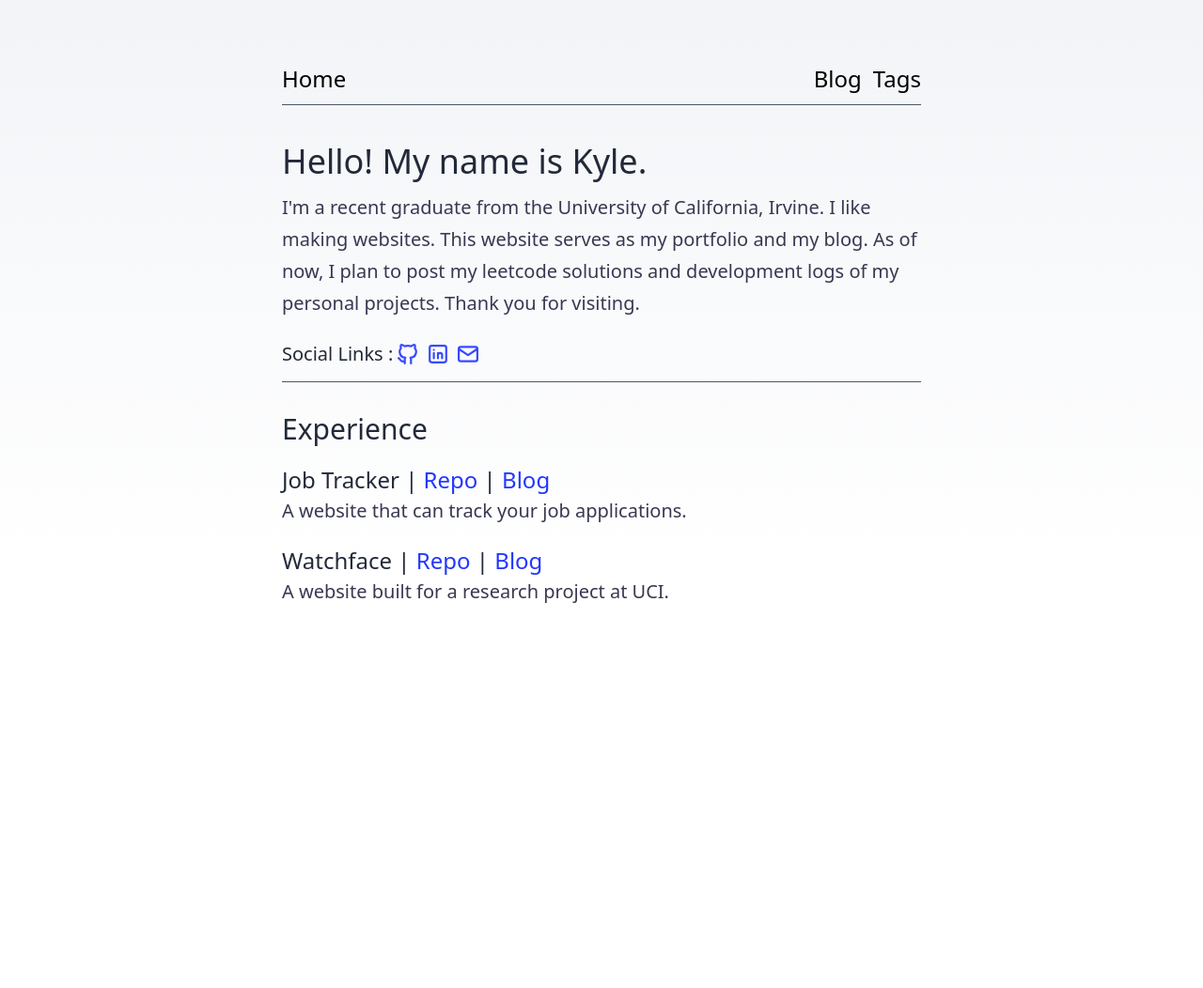
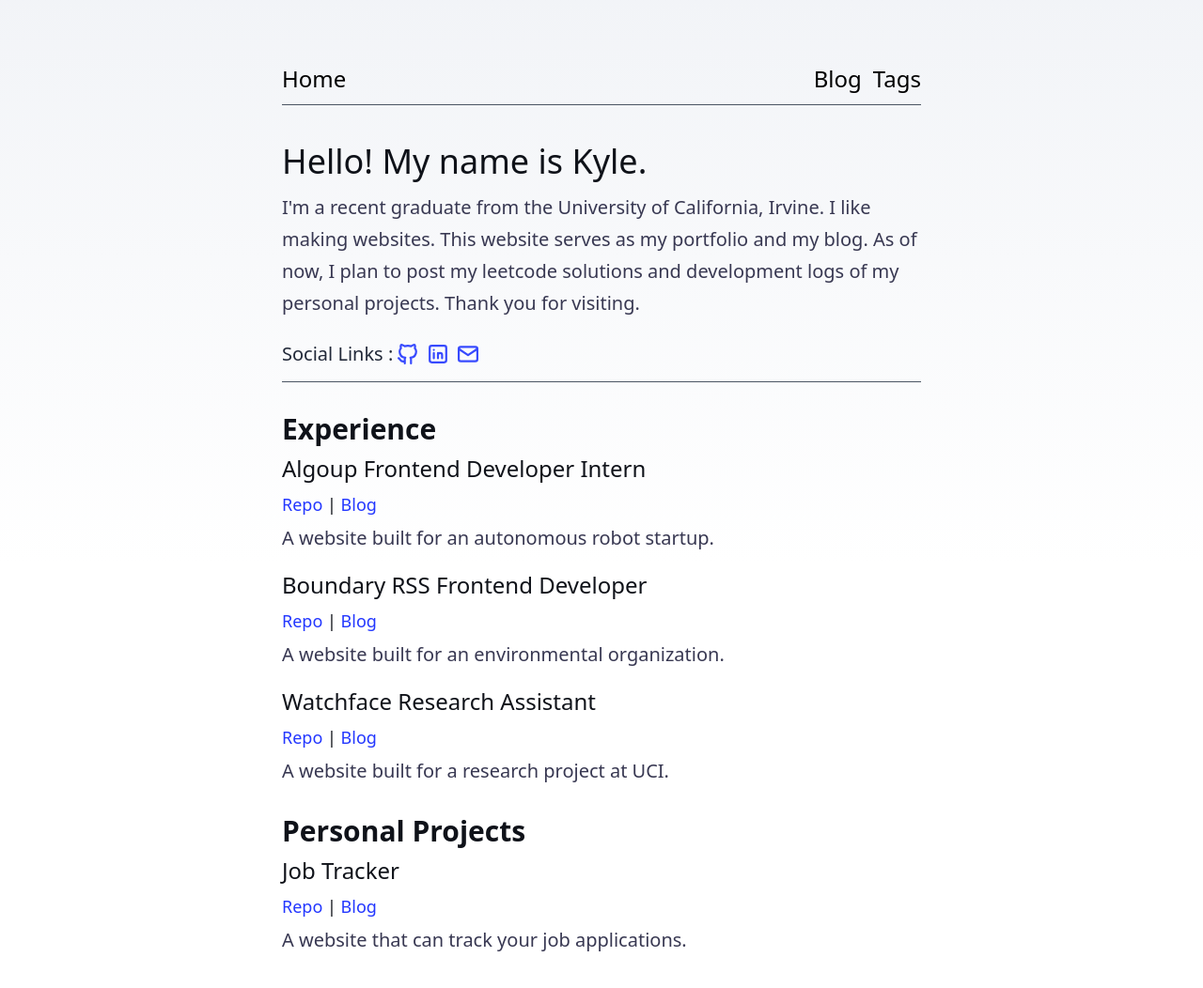
Before and after one commit to KyleHu14/personal-website, an Astro site: page / in a window 1280 px wide. Shown: the whole page at 94% size. Before the commit the page ends 800 px from the top, so only its background shows below. Built offline with nearby package versions, Linux system fonts and the light colour scheme; Astro itself is replaced by a stand-in of ours.

Commit message:
added some project links

```diff
--- /dev/null
+++ b/src/components/ProjectContainer.tsx
@@ -0,0 +1,26 @@
+import ProjectLink from "./ProjectLink"
+
+interface Props {
+	title: string
+	repoLink: string
+	blogLink: string
+	description: string
+}
+
+export function ProjectContainer({
+	title,
+	repoLink,
+	blogLink,
+	description,
+}: Props) {
+	return (
+		<div>
+			<h3 className="text-2xl">{title}</h3>
+			<h4 className="text-lg">
+				<ProjectLink link={repoLink} text="Repo" /> |{" "}
+				<ProjectLink link={blogLink} text="Blog" />
+			</h4>
+			<p className="text-xl">{description}</p>
+		</div>
+	)
+}
--- a/src/pages/index.astro
+++ b/src/pages/index.astro
@@ -5,7 +5,7 @@ import { SITE_TITLE, SITE_DESCRIPTION } from "../consts"
 import Header from "@components/Navbar/Navbar"
 import HorizontalLine from "@components/HorizointalLine"
 import SocialLinks from "@components/SocialLinks"
-import ProjectLink from "@components/ProjectLink"
+import { ProjectContainer } from "@components/ProjectContainer"
 ---
 
 <!doctype html>
@@ -16,34 +16,66 @@ import ProjectLink from "@components/ProjectLink"
 	<body>
 		<Header />
 		<main class="text-left mt-10">
-			<div class="text-4xl mb-3">Hello! My name is Kyle.</div>
-			<p>
-				I'm a recent graduate from the University of California, Irvine.
-				I like making websites. This website serves as my portfolio and
-				my blog. As of now, I plan to post my leetcode solutions and
-				development logs of my personal projects. Thank you for
-				visiting.
-			</p>
+			<!-- Personal Intro -->
+			<section>
+				<h1 class="text-4xl mb-3">Hello! My name is Kyle.</h1>
+				<p>
+					I'm a recent graduate from the University of California,
+					Irvine. I like making websites. This website serves as my
+					portfolio and my blog. As of now, I plan to post my leetcode
+					solutions and development logs of my personal projects.
+					Thank you for visiting.
+				</p>
 
-			<SocialLinks />
+				<SocialLinks />
+			</section>
 
+			<!-- Horizontal Line -->
 			<div class="mt-3 mb-8">
 				<HorizontalLine />
 			</div>
 
-			<!-- prettier-ignore -->
-			<div class="projects">
-					<div class="text-3xl mb-5">Experience</div>
-					<div class="text-2xl">Job Tracker | <ProjectLink link="https://github.com/KyleHu14/job-tracker" text="Repo"/> | <ProjectLink link="/blog/job-tracker/" text="Blog"/></div>
-					<p>
-						A website that can track your job applications.
-					</p>
+			<!-- Experience -->
+			<section>
+				<h2 class="text-3xl font-semibold">Experience</h2>
 
-					<div class="text-2xl">Watchface | <ProjectLink link="https://github.com/pielab-uci/watchface-website" text="Repo"/> | <ProjectLink link="/blog/watchface/" text="Blog"/></div>
-					<p>
-						A website built for a research project at UCI.
-					</p>
-				</div>
+				<!-- Algoup Inc. -->
+				<ProjectContainer
+					title="Algoup Frontend Developer Intern"
+					repoLink="https://github.com/KyleHu14/algoup"
+					blogLink="/blog/watchface/"
+					description="A website built for an autonomous robot startup."
+				/>
+
+				<!-- Boundary RSS -->
+				<ProjectContainer
+					title="Boundary RSS Frontend Developer"
+					repoLink="https://github.com/KyleHu14/boundary-rss"
+					blogLink="/blog/watchface/"
+					description="A website built for an environmental organization."
+				/>
+
+				<!-- Watchface -->
+				<ProjectContainer
+					title="Watchface Research Assistant"
+					repoLink="https://github.com/pielab-uci/watchface-website"
+					blogLink="/blog/watchface/"
+					description="A website built for a research project at UCI."
+				/>
+			</section>
+
+			<!-- Personal Projects -->
+			<section class="mt-[2rem]">
+				<h2 class="text-3xl font-semibold">Personal Projects</h2>
+
+				<!-- Job Tracker -->
+				<ProjectContainer
+					title="Job Tracker"
+					repoLink="https://github.com/KyleHu14/job-tracker"
+					blogLink="/blog/job-tracker/"
+					description="A website that can track your job applications."
+				/>
+			</section>
 		</main>
 	</body>
 </html>
```
